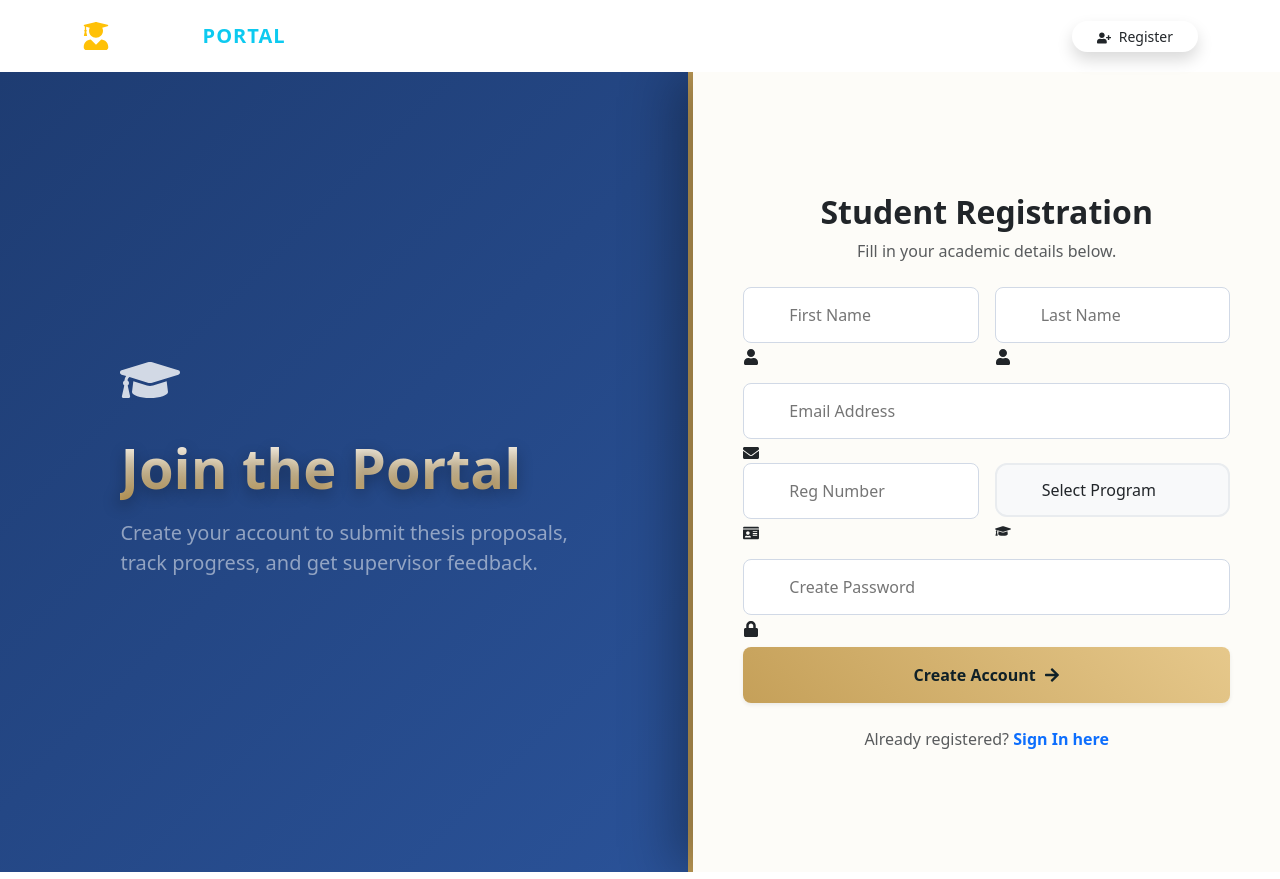
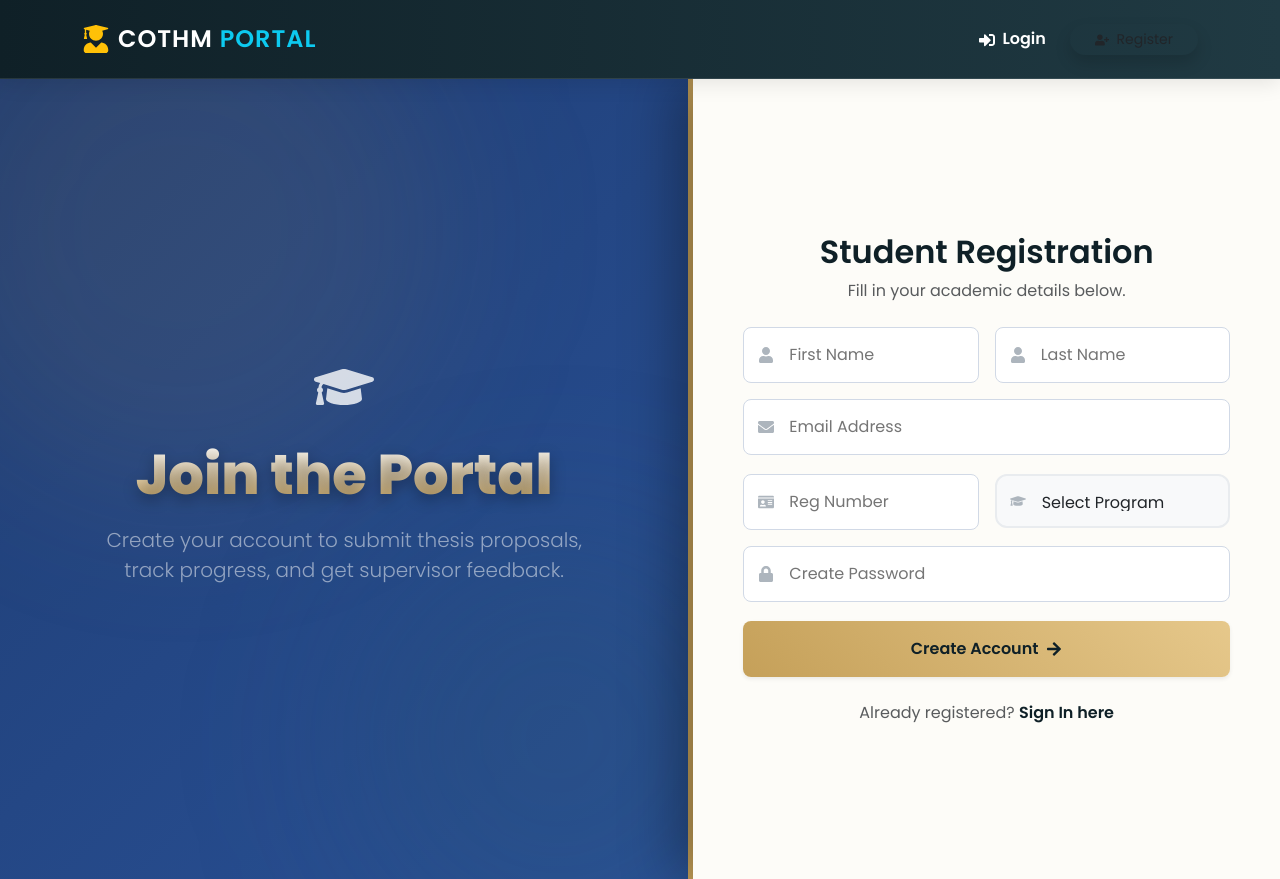
Before and after one commit to faizi1212/cothm_Research_portal, a React (Create React App) app in the folder client/: page /signup in a window 1280 px wide. Built offline with nearby package versions, Linux system fonts and the light colour scheme.

Commit message:
Apply Premium Cothm Theme and fix white screen

```diff
--- a/client/src/App.css
+++ b/client/src/App.css
@@ -1,18 +1,40 @@
-/* --- PREMIUM COTHM THEME --- */
+@import url('https://fonts.googleapis.com/css2?family=Poppins:wght@300;400;600;800&display=swap');
+
+/* =========================================
+   1. GLOBAL VARIABLES & RESET
+   ========================================= */
 :root {
-  --cothm-navy: #0f2027;
-  --cothm-blue: #203a43;
-  --cothm-gold: #c5a059; /* Elegant Gold */
-  --cothm-gold-hover: #b08d45;
-  --cothm-pearl: #fdfcf8; /* Soft Cream (Not stark white) */
+  --cothm-navy: #0f2027;        /* Deep Navy */
+  --cothm-blue: #203a43;        /* Secondary Blue */
+  --cothm-cyan: #2c5364;        /* Lighter Blue */
+  --cothm-gold: #c5a059;        /* Elegant Gold */
+  --cothm-gold-hover: #b08d45;  /* Darker Gold */
+  --cothm-pearl: #fdfcf8;       /* Soft Cream Background */
+  --glass-bg: rgba(255, 255, 255, 0.95);
+  --glass-border: rgba(255, 255, 255, 0.2);
 }
 
+body {
+  font-family: 'Poppins', sans-serif;
+  background-color: #f4f6f9; /* Light gray for dashboard background */
+  overflow-x: hidden;
+}
+
+/* Typography Helpers */
+.text-navy { color: var(--cothm-navy) !important; }
+.text-gold { color: var(--cothm-gold) !important; }
+.fw-bold { font-weight: 600 !important; }
+.fw-extra-bold { font-weight: 800 !important; }
+
+/* =========================================
+   2. PREMIUM AUTH THEME (Login, Signup, Forgot Pass)
+   ========================================= */
 .auth-page-wrapper {
   display: flex;
   min-height: 100vh;
   width: 100vw;
   overflow: hidden;
-  background: var(--cothm-navy); /* Dark background behind everything */
+  background: var(--cothm-navy);
 }
 
 /* LEFT SIDE: Brand & Visuals */
@@ -27,66 +49,222 @@
   padding: 40px;
   position: relative;
   overflow: hidden;
-  border-right: 5px solid var(--cothm-gold); /* Gold divider line */
+  border-right: 5px solid var(--cothm-gold);
 }
 
-/* RIGHT SIDE: The Form (Now Pearl Color, not White) */
+/* Animated Background Circles */
+.auth-hero-section::before {
+  content: '';
+  position: absolute;
+  top: -10%;
+  left: -10%;
+  width: 500px;
+  height: 500px;
+  background: rgba(197, 160, 89, 0.1); /* Gold tint */
+  border-radius: 50%;
+  filter: blur(80px);
+  animation: float 10s infinite ease-in-out;
+}
+
+.auth-hero-section::after {
+  content: '';
+  position: absolute;
+  bottom: -10%;
+  right: -10%;
+  width: 400px;
+  height: 400px;
+  background: rgba(44, 83, 100, 0.2); /* Blue tint */
+  border-radius: 50%;
+  filter: blur(80px);
+  animation: float 12s infinite ease-in-out reverse;
+}
+
+@keyframes float {
+  0%, 100% { transform: translateY(0) scale(1); }
+  50% { transform: translateY(-20px) scale(1.05); }
+}
+
+.hero-content {
+  z-index: 2;
+  text-align: center;
+  max-width: 500px;
+}
+
+.hero-title {
+  font-size: 3.5rem;
+  font-weight: 800;
+  margin-bottom: 1rem;
+  background: -webkit-linear-gradient(#fff, var(--cothm-gold));
+  -webkit-background-clip: text;
+  -webkit-text-fill-color: transparent;
+  text-shadow: 0px 5px 15px rgba(0,0,0,0.3);
+}
+
+/* RIGHT SIDE: The Form */
 .auth-form-section {
   flex: 0.8;
   display: flex;
   flex-direction: column;
   justify-content: center;
   align-items: center;
-  background: var(--cothm-pearl); /* <--- CHANGED FROM WHITE */
+  background: var(--cothm-pearl);
   padding: 50px;
   box-shadow: -20px 0 50px rgba(0,0,0,0.3);
   position: relative;
+  z-index: 10;
 }
 
-.hero-title {
-  font-size: 3.5rem;
-  font-weight: 800;
-  margin-bottom: 1rem;
-  /* Gold Gradient Text */
-  background: -webkit-linear-gradient(#fff, var(--cothm-gold));
-  -webkit-background-clip: text;
-  -webkit-text-fill-color: transparent;
-  text-shadow: 0px 5px 15px rgba(0,0,0,0.3);
+.auth-card-modern {
+  width: 100%;
+  max-width: 450px;
+  animation: slideInRight 0.8s ease-out;
 }
 
-/* GOLD BUTTONS */
-.btn-primary {
-  background: linear-gradient(45deg, var(--cothm-gold), #e6c88b);
-  border: none;
-  color: #0f2027 !important; /* Dark text on gold button */
-  transition: transform 0.2s;
+@keyframes slideInRight {
+  from { opacity: 0; transform: translateX(30px); }
+  to { opacity: 1; transform: translateX(0); }
 }
 
-.btn-primary:hover {
-  background: linear-gradient(45deg, #b08d45, var(--cothm-gold));
-  transform: translateY(-2px);
-  box-shadow: 0 10px 20px rgba(197, 160, 89, 0.3);
+/* Inputs */
+.form-floating-custom {
+  position: relative;
+  margin-bottom: 1.2rem;
 }
 
-/* Floating Input Fields */
-.form-floating-custom input {
+.form-floating-custom input,
+.form-floating-custom select {
   width: 100%;
   padding: 15px 15px 15px 45px;
   border: 1px solid #d1d9e6;
   border-radius: 8px;
-  background: white; /* Inputs stay white for contrast */
+  background: white;
   font-size: 1rem;
   transition: all 0.3s ease;
 }
 
-.form-floating-custom input:focus {
+.form-floating-custom input:focus,
+.form-floating-custom select:focus {
   border-color: var(--cothm-gold);
   box-shadow: 0 0 0 4px rgba(197, 160, 89, 0.15);
+  outline: none;
 }
 
-/* Mobile Responsiveness */
+.field-icon {
+  position: absolute;
+  top: 50%;
+  left: 15px;
+  transform: translateY(-50%);
+  color: #adb5bd;
+  transition: color 0.3s;
+  z-index: 5;
+}
+
+.form-floating-custom input:focus + .field-icon,
+.form-floating-custom input:focus ~ .field-icon {
+  color: var(--cothm-gold);
+}
+
+/* =========================================
+   3. BUTTONS & UI ELEMENTS
+   ========================================= */
+.btn-primary, .btn-primary-custom {
+  background: linear-gradient(45deg, var(--cothm-gold), #e6c88b);
+  border: none;
+  color: #0f2027 !important;
+  font-weight: 600;
+  transition: transform 0.2s, box-shadow 0.2s;
+}
+
+.btn-primary:hover, .btn-primary-custom:hover {
+  background: linear-gradient(45deg, #b08d45, var(--cothm-gold));
+  transform: translateY(-2px);
+  box-shadow: 0 10px 20px rgba(197, 160, 89, 0.3);
+  color: #0f2027 !important;
+}
+
+.btn-info {
+    background-color: var(--cothm-blue);
+    border: none;
+}
+
+/* =========================================
+   4. DASHBOARD STYLES (Admin & Student)
+   ========================================= */
+.dashboard-container {
+  padding-top: 40px;
+  padding-bottom: 60px;
+  min-height: 90vh;
+}
+
+/* Glass Card */
+.card-dashboard, .glass-card {
+  background: white;
+  border-radius: 15px;
+  border: 1px solid rgba(0,0,0,0.05);
+  box-shadow: 0 10px 30px rgba(0,0,0,0.05);
+  overflow: hidden;
+  transition: transform 0.3s ease;
+}
+
+.card-dashboard:hover {
+  transform: translateY(-5px);
+  box-shadow: 0 15px 35px rgba(0,0,0,0.08);
+}
+
+/* Tables */
+.table thead th {
+  background-color: #f8f9fa;
+  color: var(--cothm-navy);
+  font-weight: 600;
+  border-bottom: 2px solid var(--cothm-gold);
+}
+
+.table-hover tbody tr:hover {
+  background-color: #fffbf2; /* Very light gold tint on hover */
+}
+
+/* Status Badges */
+.badge {
+  padding: 0.6em 1em;
+  font-weight: 500;
+  letter-spacing: 0.5px;
+}
+
+/* =========================================
+   5. NAVBAR STYLES
+   ========================================= */
+.navbar-glass {
+  background: linear-gradient(90deg, var(--cothm-navy), var(--cothm-blue));
+  backdrop-filter: blur(10px);
+  box-shadow: 0 4px 20px rgba(0,0,0,0.1);
+  border-bottom: 1px solid rgba(255,255,255,0.1);
+}
+
+.navbar-brand {
+  font-weight: 800;
+  font-size: 1.5rem;
+}
+
+.nav-link {
+  font-weight: 500;
+  transition: color 0.3s;
+}
+
+.nav-link:hover {
+  color: var(--cothm-gold) !important;
+}
+
+/* =========================================
+   6. RESPONSIVENESS
+   ========================================= */
 @media (max-width: 900px) {
-  .auth-page-wrapper { flex-direction: column; }
-  .auth-hero-section { flex: 0.3; border-right: none; border-bottom: 5px solid var(--cothm-gold); }
-  .auth-form-section { flex: 1; border-radius: 30px 30px 0 0; top: -20px; }
+  /* Auth Page Stacking */
+  .auth-page-wrapper { flex-direction: column; overflow-y: auto; }
+  .auth-hero-section { flex: 0.3; padding: 30px 20px; border-right: none; border-bottom: 5px solid var(--cothm-gold); }
+  .hero-title { font-size: 2.2rem; }
+  .auth-form-section { flex: 1; padding: 30px 20px; }
+
+  /* Navbar adjustments */
+  .navbar-nav { text-align: center; margin-top: 1rem; }
+  .nav-item { margin-bottom: 0.5rem; }
 }
```
